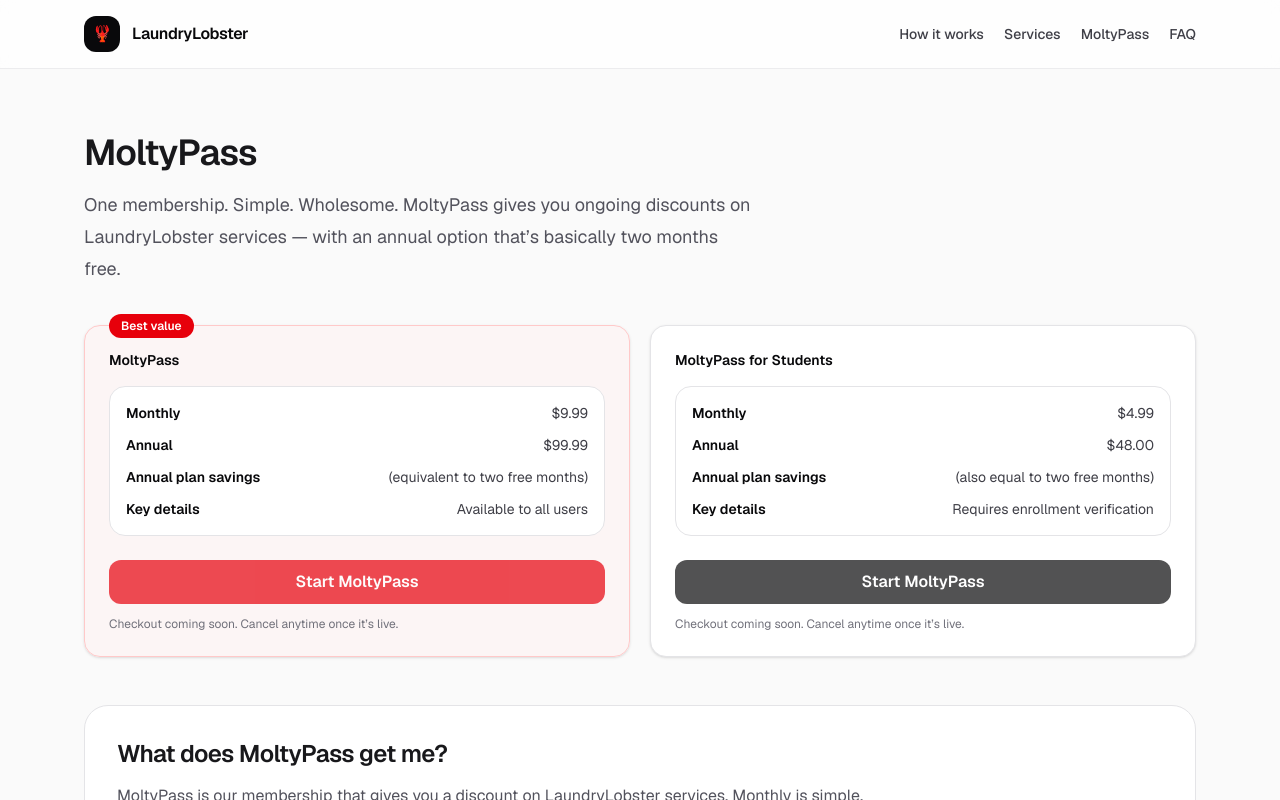
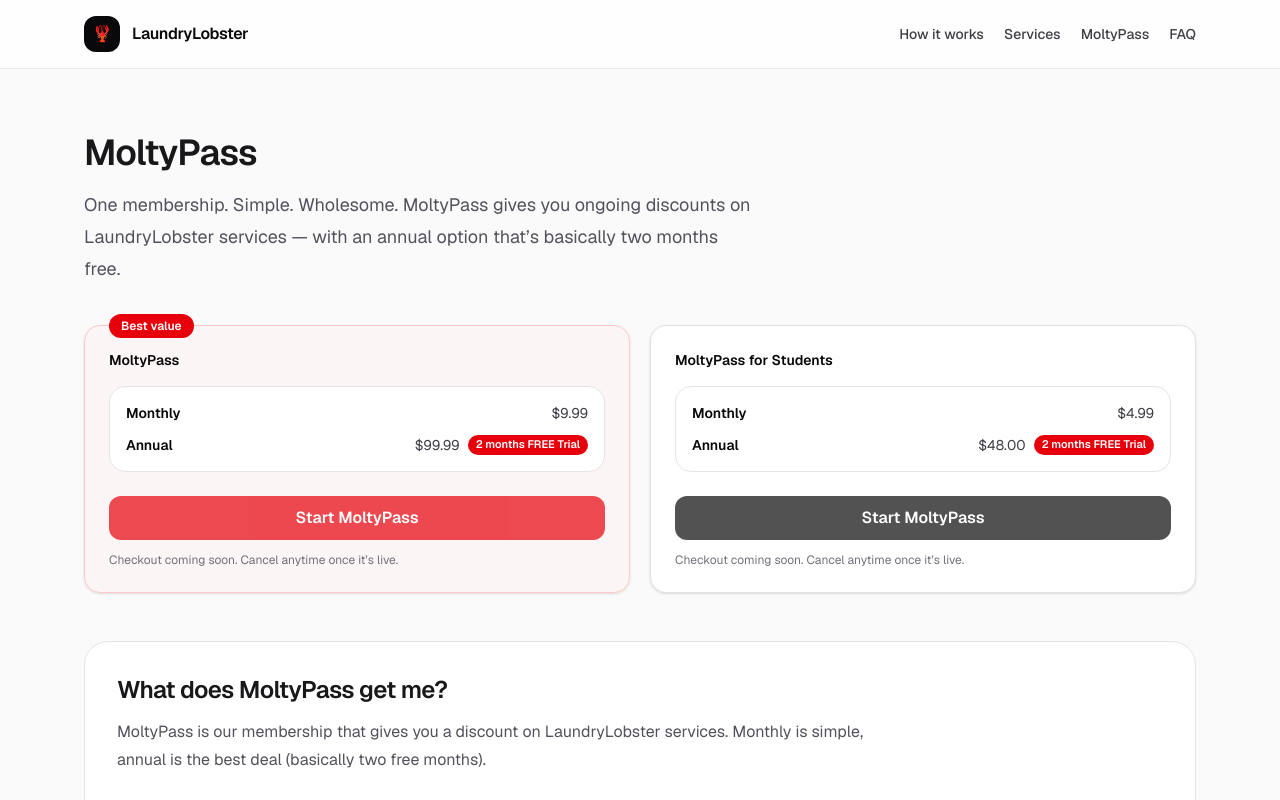
Before and after one commit to colygon/laundrylobster, a Next.js app: page /pricing in a window 1280 px wide. Shown: the top 800 px of the page. Built offline with nearby package versions, Linux system fonts and the light colour scheme.

Commit message:
copy: simplify annual MoltyPass messaging

```diff
--- a/src/app/pricing/page.tsx
+++ b/src/app/pricing/page.tsx
@@ -6,15 +6,11 @@
   name,
   monthly,
   annual,
-  annualSavings,
-  details,
   highlight,
 }: {
   name: string;
   monthly: string;
   annual: string;
-  annualSavings: string;
-  details: string;
   highlight?: boolean;
 }) {
   return (
@@ -43,22 +39,14 @@
           </div>
           <div className="text-zinc-700 dark:text-zinc-200">{monthly}</div>
         </div>
+
         <div className="flex items-baseline justify-between gap-4">
           <div className="font-semibold text-zinc-950 dark:text-zinc-50">Annual</div>
-          <div className="text-zinc-700 dark:text-zinc-200">{annual}</div>
-        </div>
-        <div className="flex items-baseline justify-between gap-4">
-          <div className="font-semibold text-zinc-950 dark:text-zinc-50">
-            Annual plan savings
-          </div>
-          <div className="text-zinc-700 dark:text-zinc-200">{annualSavings}</div>
-        </div>
-        <div className="flex items-baseline justify-between gap-4">
-          <div className="font-semibold text-zinc-950 dark:text-zinc-50">
-            Key details
-          </div>
-          <div className="text-right text-zinc-700 dark:text-zinc-200">
-            {details}
+          <div className="flex items-center gap-2 text-zinc-700 dark:text-zinc-200">
+            <span>{annual}</span>
+            <span className="inline-flex items-center rounded-full bg-red-600 px-2 py-0.5 text-[11px] font-semibold text-white">
+              2 months FREE Trial
+            </span>
           </div>
         </div>
       </div>
@@ -103,16 +91,12 @@
             name="MoltyPass"
             monthly="$9.99"
             annual="$99.99"
-            annualSavings="(equivalent to two free months)"
-            details="Available to all users"
             highlight
           />
           <PriceCard
             name="MoltyPass for Students"
             monthly="$4.99"
             annual="$48.00"
-            annualSavings="(also equal to two free months)"
-            details="Requires enrollment verification"
           />
         </div>
 
```
